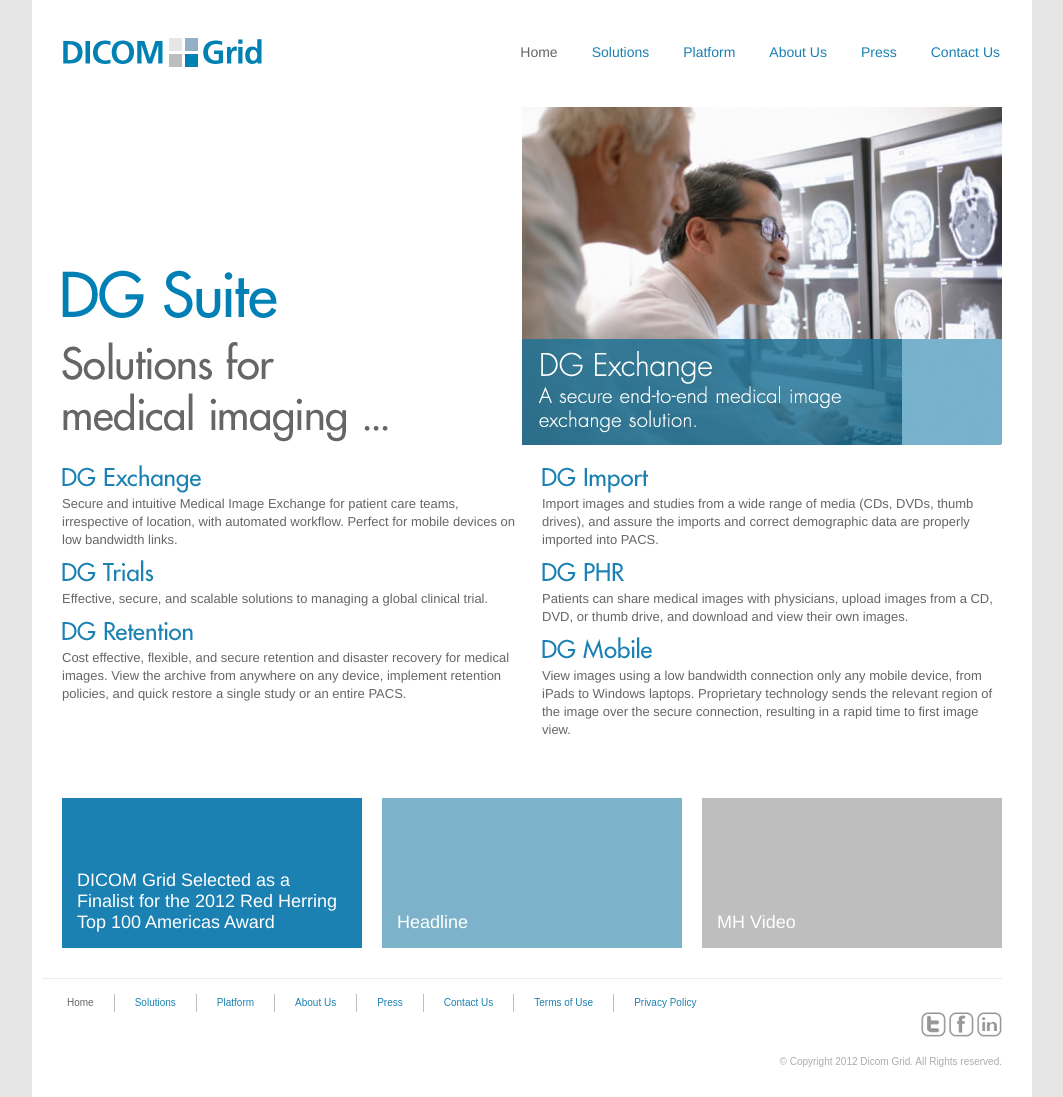
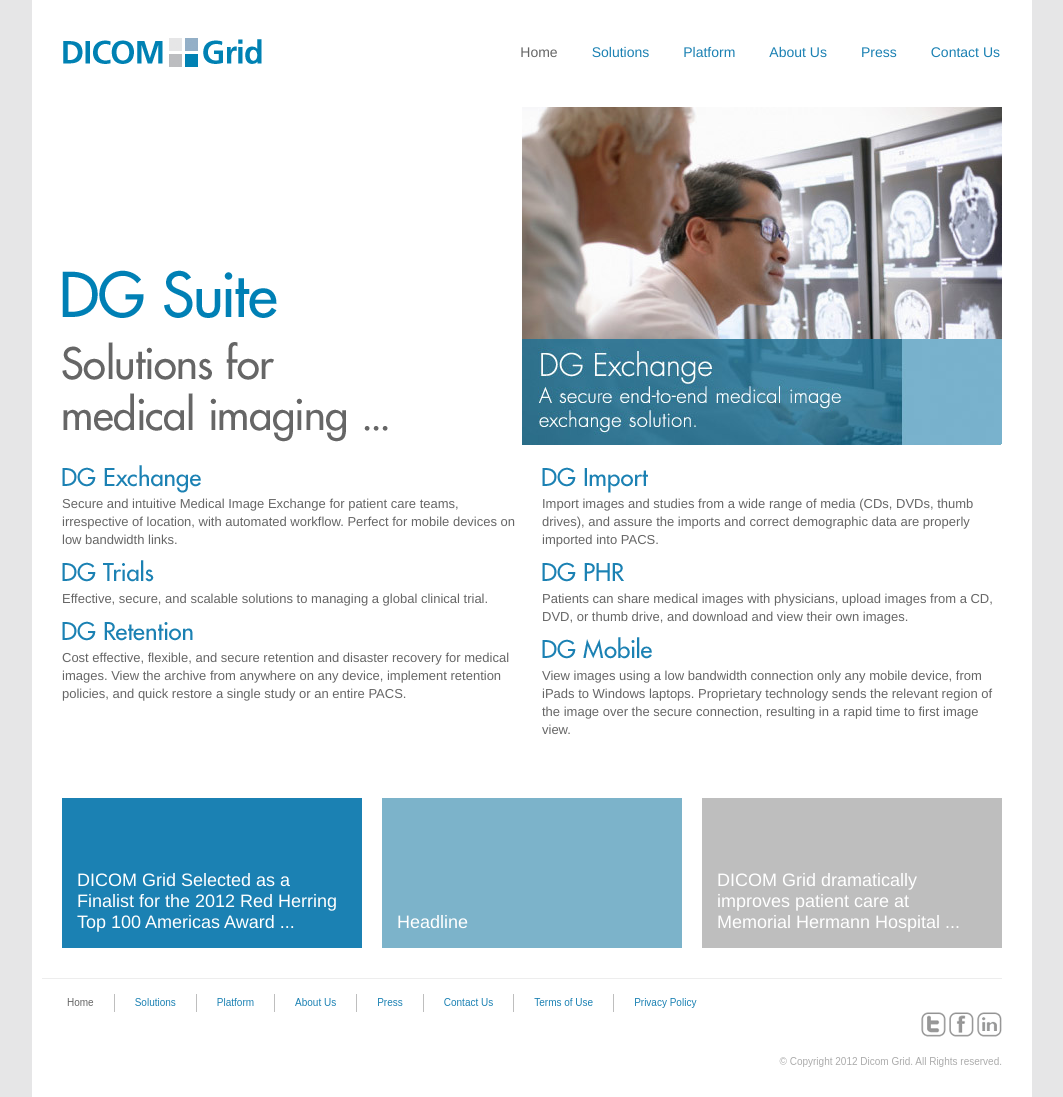
Before and after one commit to kevinold/dg-jekyll, a Jekyll site: the page built from index.html, in a window 1280 px wide. Shown: the whole page, without its empty margins (108-1171 px from the left). Built offline with Jekyll 4.4.1, drawn with Linux system fonts in a browser that asks for light colours; Markdown is read by kramdown in place of the engine named in the settings.

Commit message:
update copy add elipses

```diff
--- a/index.html
+++ b/index.html
@@ -85,12 +85,12 @@
 
 <div>
 <div class="hp_box blue_bg">
-  <span><a href="http://www.marketwatch.com/story/dicom-grid-selected-as-a-finalist-for-the-2012-red-herring-top-100-americas-award-2012-05-14" target="_blank">DICOM Grid Selected as a Finalist for the 2012 Red Herring Top 100 Americas Award</a></span>
+  <span><a href="http://www.marketwatch.com/story/dicom-grid-selected-as-a-finalist-for-the-2012-red-herring-top-100-americas-award-2012-05-14" target="_blank">DICOM Grid Selected as a Finalist for the 2012 Red Herring Top 100 Americas Award ...</a></span>
 </div>
 <div class="hp_box light_blue_bg">
   <span><a href="#" target="_blank">Headline</a></span>
 </div>
 <div class="hp_box gray_bg">
-  <span><a href="http://www.youtube.com/watch?v=QptCT672CAc" target="_blank">MH Video</a></span>
+  <span><a href="http://www.youtube.com/watch?v=QptCT672CAc" target="_blank">DICOM Grid dramatically improves patient care at Memorial Hermann Hospital ...</a></span>
 </div>
 </div>
```
Also changed, not shown: 1 other file.
